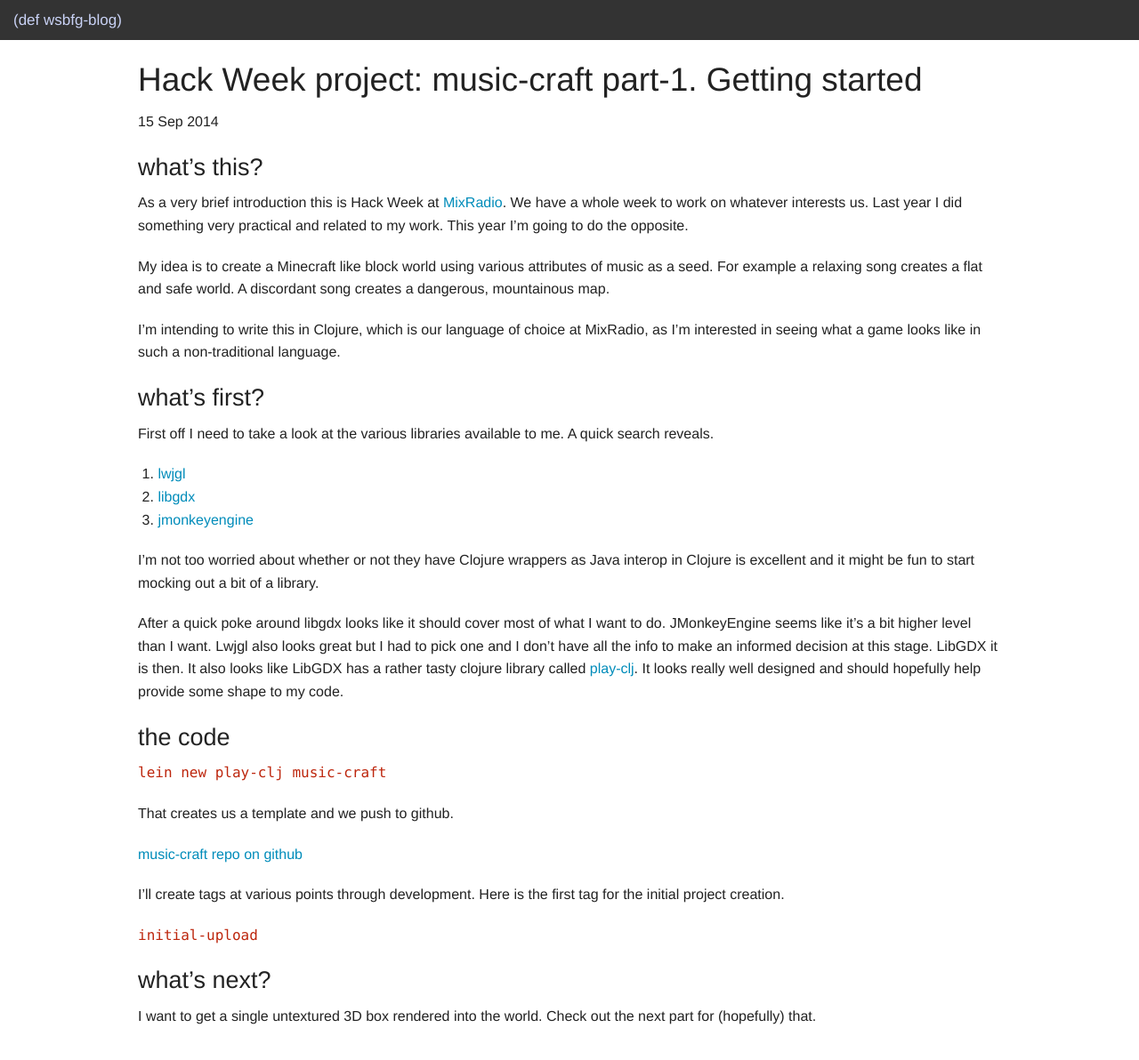
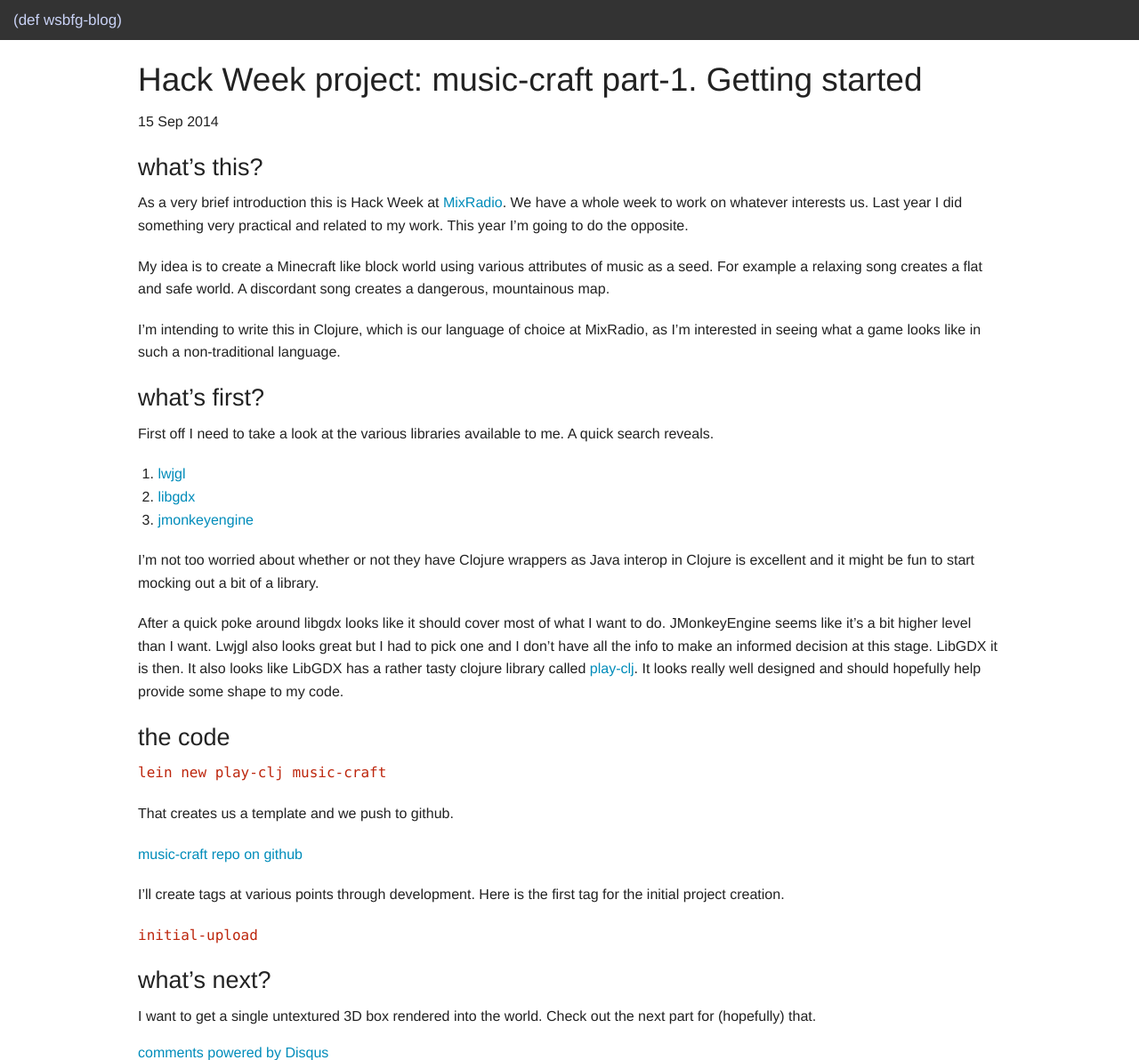
Before and after one commit to whostolebenfrog/whostolebenfrog.github.io, a Jekyll site: the page built from _posts/2014-09-15-music-craft-part1.markdown, in a window 1280 px wide and 1192 px high. Shown: the whole window at 89% size. Built offline with Jekyll 4.4.1, drawn with Linux system fonts in a browser that asks for light colours; Markdown is read by kramdown in place of the engine named in the settings; comment, search, counter and statistics services are not loaded; some of the changed lines change nothing that is shown.

Commit message:
Add disqus integration

```diff
--- a/_layouts/post.html
+++ b/_layouts/post.html
@@ -10,3 +10,17 @@
 <div class="post">
 {{ content }}
 </div>
+
+<div id="disqus_thread"></div>
+<script type="text/javascript">
+    /* * * CONFIGURATION VARIABLES: EDIT BEFORE PASTING INTO YOUR WEBPAGE * * */
+    var disqus_shortname = 'whostolebenfrog'; // required: replace example with your forum shortname
+      /* * * DON'T EDIT BELOW THIS LINE * * */
+    (function() {
+        var dsq = document.createElement('script'); dsq.type = 'text/javascript'; dsq.async = true;
+        dsq.src = '//' + disqus_shortname + '.disqus.com/embed.js';
+        (document.getElementsByTagName('head')[0] || document.getElementsByTagName('body')[0]).appendChild(dsq);
+    })();
+</script>
+<noscript>Please enable JavaScript to view the <a href="http://disqus.com/?ref_noscript">comments powered by Disqus.</a></noscript>
+<a href="http://disqus.com" class="dsq-brlink">comments powered by <span class="logo-disqus">Disqus</span></a>
```
